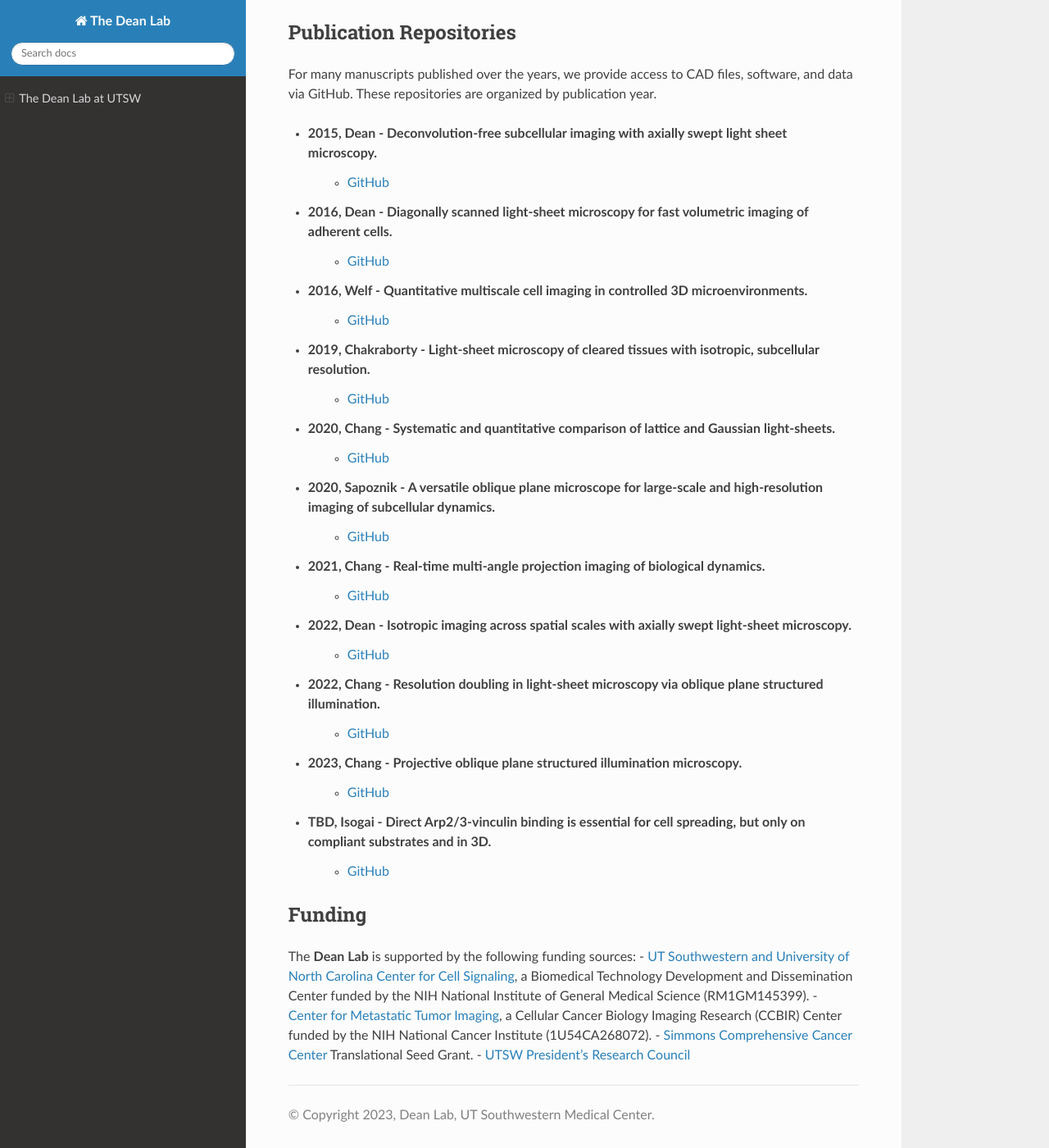
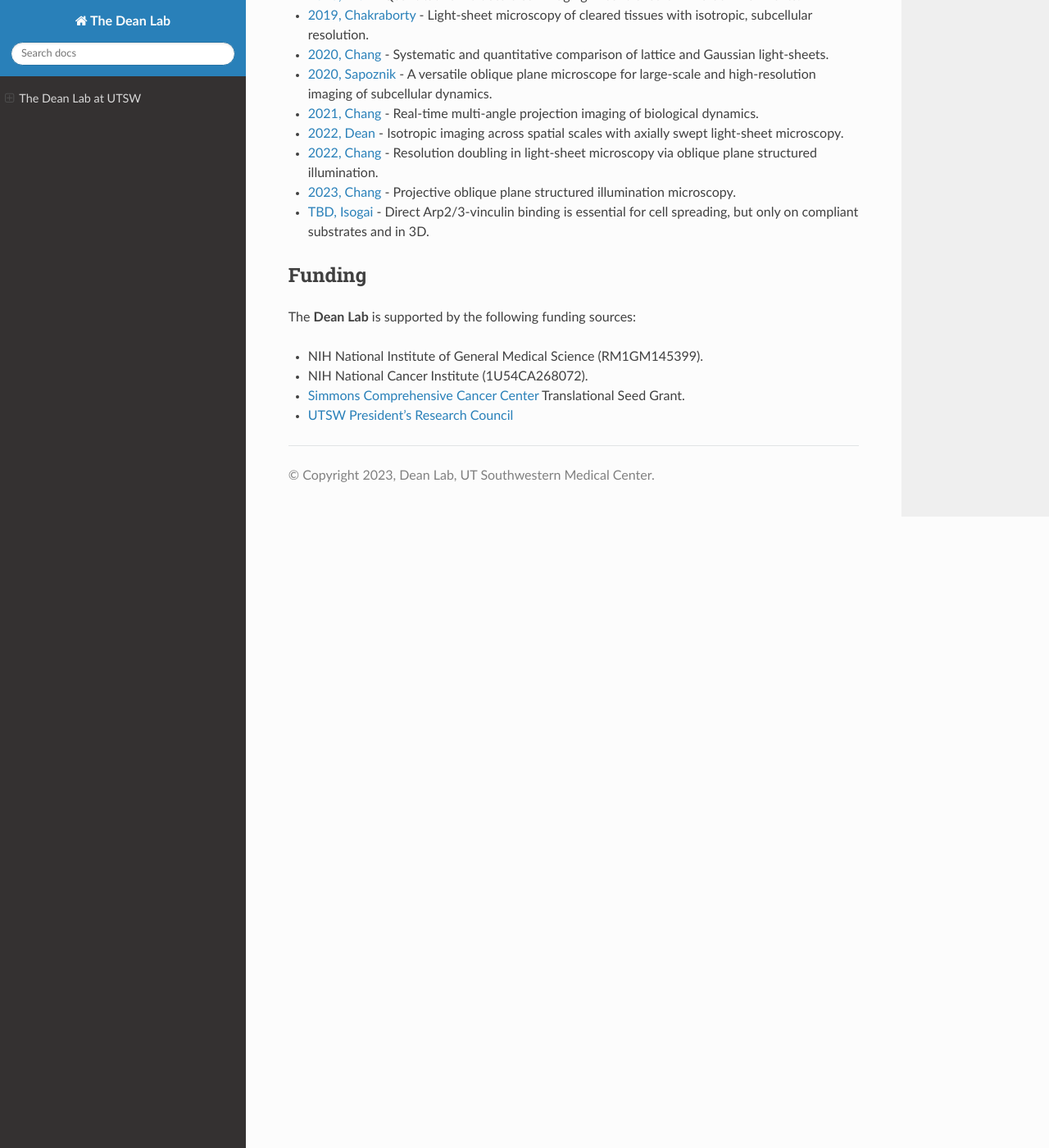
Before and after one commit to TheDeanLab/thedeanlab.github.io, a Sphinx documentation site: the page built from source/index.rst, in a window 1280 px wide and 1400 px high, scrolled down 1619 px. Shown: the whole window at 82% size. Built offline with Sphinx 7.4.7 and the Read the Docs theme 2.0.0, drawn with Linux system fonts in a browser that asks for light colours; some of the changed text lies outside the part shown.

```diff
--- a/source/index.rst
+++ b/source/index.rst
@@ -34,62 +34,38 @@ about our research can be found on our `website <https://www.dean-lab.org>`_.
 
 .. _navigate_repo:
 
-- **navigate** - A Python package for intelligent light-sheet microscopy of complex tissue samples.
-    - `GitHub <https://github.com/TheDeanLab/navigate>`_
-    - `Documentation <https://thedeanlab.github.io/navigate/>`_
-
-- **navigate_plugin_template** - A template repository for creating plugins for the **navigate** package.
-    - `GitHub <https://github.com/TheDeanLab/navigate-plugin-template>`_
-
-- **navigate_confocal_projection** - A plugin for the **navigate** package that acquires confocal projections
-  with light-sheet microscopes.
-    - `GitHub <https://github.com/TheDeanLab/navigate-confocal-projection>`_
-
-- **navigate_at_scale** - A plugin for the **navigate** package that enables high-throughput
-    imaging of large tissue samples using robotic delivery of tissues to the microscope.
-    - `GitHub <https://github.com/TheDeanLab/navigate-at-scale>`_
+- `navigate <https://github.com/TheDeanLab/navigate>`_ - A Python package for intelligent light-sheet microscopy of complex tissue samples.
+- `navigate_plugin_template <https://github.com/TheDeanLab/navigate-plugin-template>`_ - A template repository for creating plugins for the **navigate** package.
+- `navigate_confocal_projection <https://github.com/TheDeanLab/navigate-confocal-projection>`_ - A plugin for the **navigate** package that acquires confocal projections with light-sheet microscopes.
+- `navigate_at_scale <https://github.com/TheDeanLab/navigate-at-scale>`_ - A plugin for the **navigate** package that enables high-throughput imaging of large tissue samples using robotic delivery of tissues to the microscope.
 
 **Educational Resources**
 ================
-- **CI2023** - An introduction to continuous integration and continuous deployment for scientific software.
-    - `GitHub <https://github.com/TheDeanLab/CI2023>`_
+- `CI2023 <https://github.com/TheDeanLab/CI2023>`_ - An introduction to continuous integration and continuous deployment for scientific software.
 
 **Publication Repositories**
 ================
 For many manuscripts published over the years, we provide access to CAD files, software, and data
 via GitHub. These repositories are organized by publication year.
 
-- **2015, Dean** - Deconvolution-free subcellular imaging with axially swept light sheet microscopy.
-    - `GitHub <https://github.com/AdvancedImagingUTSW/manuscripts/tree/main/2015-dean>`_
-- **2016, Dean** - Diagonally scanned light-sheet microscopy for fast volumetric imaging of adherent cells.
-    - `GitHub <https://github.com/AdvancedImagingUTSW/manuscripts/tree/main/2016-dean>`_
-- **2016, Welf** - Quantitative multiscale cell imaging in controlled 3D microenvironments.
-    - `GitHub <https://github.com/AdvancedImagingUTSW/manuscripts/tree/main/2016-welf-meSPIM>`_
-- **2019, Chakraborty** - Light-sheet microscopy of cleared tissues with isotropic, subcellular resolution.
-    - `GitHub <https://github.com/AdvancedImagingUTSW/manuscripts/tree/main/2019-chakraborty>`_
-- **2020, Chang** - Systematic and quantitative comparison of lattice and Gaussian light-sheets.
-    - `GitHub <https://github.com/AdvancedImagingUTSW/manuscripts/tree/main/2020-chang-systematic-comparison>`_
-- **2020, Sapoznik** - A versatile oblique plane microscope for large-scale and high-resolution imaging of subcellular dynamics.
-    - `GitHub <https://github.com/AdvancedImagingUTSW/manuscripts/tree/main/2020-sapoznik-oblique-plane-microscopy>`_
-- **2021, Chang** - Real-time multi-angle projection imaging of biological dynamics.
-    - `GitHub <https://github.com/AdvancedImagingUTSW/manuscripts/tree/main/2021-chang-projection>`_
-- **2022, Dean** - Isotropic imaging across spatial scales with axially swept light-sheet microscopy.
-    - `GitHub <https://github.com/AdvancedImagingUTSW/manuscripts/tree/main/2021-dean-protocol>`_
-- **2022, Chang** - Resolution doubling in light-sheet microscopy via oblique plane structured illumination.
-    - `GitHub <https://github.com/AdvancedImagingUTSW/manuscripts/tree/main/2022-chen>`_
-- **2023, Chang** - Projective oblique plane structured illumination microscopy.
-    - `GitHub <https://github.com/AdvancedImagingUTSW/manuscripts/tree/main/2023-POPSIM>`_
-- **TBD, Isogai** - Direct Arp2/3-vinculin binding is essential for cell spreading, but only on compliant substrates and in 3D.
-    - `GitHub <https://github.com/AdvancedImagingUTSW/manuscripts/tree/main/2022-isogai>`_
+- `2015, Dean <https://github.com/AdvancedImagingUTSW/manuscripts/tree/main/2015-dean>`_ - Deconvolution-free subcellular imaging with axially swept light sheet microscopy.
+- `2016, Dean <https://github.com/AdvancedImagingUTSW/manuscripts/tree/main/2016-dean>`_ - Diagonally scanned light-sheet microscopy for fast volumetric imaging of adherent cells.
+- `2016, Welf <https://github.com/AdvancedImagingUTSW/manuscripts/tree/main/2016-welf-meSPIM>`_ - Quantitative multiscale cell imaging in controlled 3D microenvironments.
+- `2019, Chakraborty <https://github.com/AdvancedImagingUTSW/manuscripts/tree/main/2019-chakraborty>`_ - Light-sheet microscopy of cleared tissues with isotropic, subcellular resolution.
+- `2020, Chang <https://github.com/AdvancedImagingUTSW/manuscripts/tree/main/2020-chang-systematic-comparison>`_ - Systematic and quantitative comparison of lattice and Gaussian light-sheets.
+- `2020, Sapoznik <https://github.com/AdvancedImagingUTSW/manuscripts/tree/main/2020-sapoznik-oblique-plane-microscopy>`_ - A versatile oblique plane microscope for large-scale and high-resolution imaging of subcellular dynamics.
+- `2021, Chang <https://github.com/AdvancedImagingUTSW/manuscripts/tree/main/2021-chang-projection>`_ - Real-time multi-angle projection imaging of biological dynamics.
+- `2022, Dean <https://github.com/AdvancedImagingUTSW/manuscripts/tree/main/2021-dean-protocol>`_ - Isotropic imaging across spatial scales with axially swept light-sheet microscopy.
+- `2022, Chang <https://github.com/AdvancedImagingUTSW/manuscripts/tree/main/2022-chen>`_ - Resolution doubling in light-sheet microscopy via oblique plane structured illumination.
+- `2023, Chang <https://github.com/AdvancedImagingUTSW/manuscripts/tree/main/2023-POPSIM>`_ - Projective oblique plane structured illumination microscopy.
+- `TBD, Isogai <https://github.com/AdvancedImagingUTSW/manuscripts/tree/main/2022-isogai>`_ - Direct Arp2/3-vinculin binding is essential for cell spreading, but only on compliant substrates and in 3D.
 
 **Funding**
 ============
+
 The **Dean Lab** is supported by the following funding sources:
-- `UT Southwestern and University of North Carolina Center for Cell Signaling
-<https://cellularsignaltransduction.org>`_, a Biomedical Technology Development and Dissemination
-Center funded by the NIH National Institute of General Medical Science (RM1GM145399).
-- `Center for Metastatic Tumor Imaging <https://www.metastasis-imaging.org>`_, a
-Cellular Cancer Biology Imaging Research (CCBIR) Center funded by the NIH National Cancer Institute (1U54CA268072).
-- `Simmons Comprehensive Cancer Center <https://www.utsouthwestern.edu/departments/simmons/>`_
-Translational Seed Grant.
+
+- NIH National Institute of General Medical Science (RM1GM145399).
+- NIH National Cancer Institute (1U54CA268072).
+- `Simmons Comprehensive Cancer Center <https://www.utsouthwestern.edu/departments/simmons/>`_ Translational Seed Grant.
 - `UTSW President's Research Council <https://engage.utsouthwestern.edu/pages/membership-giving/membership-giving---presidents-research-council>`_
```
Also changed, not shown: 5 other files.
